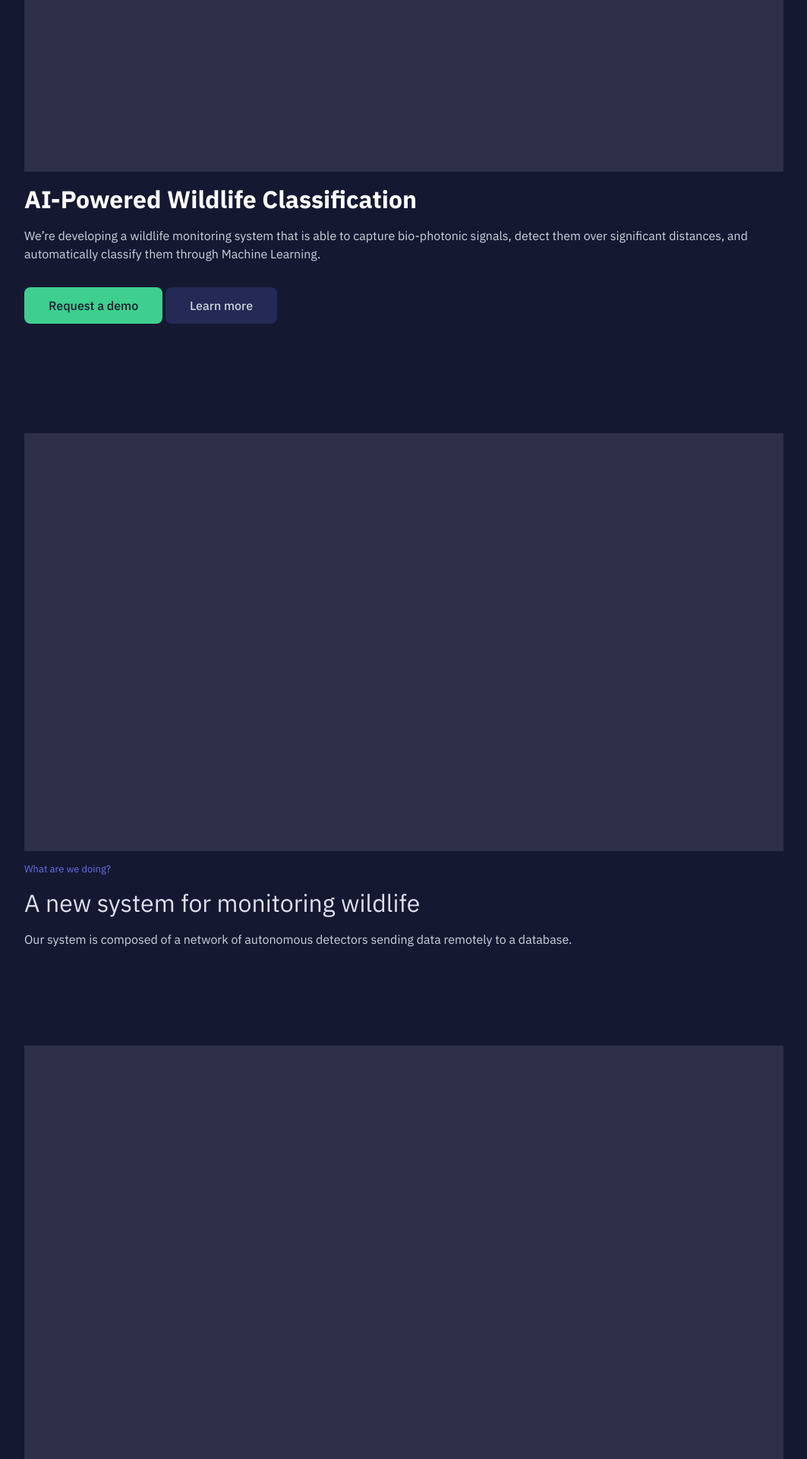
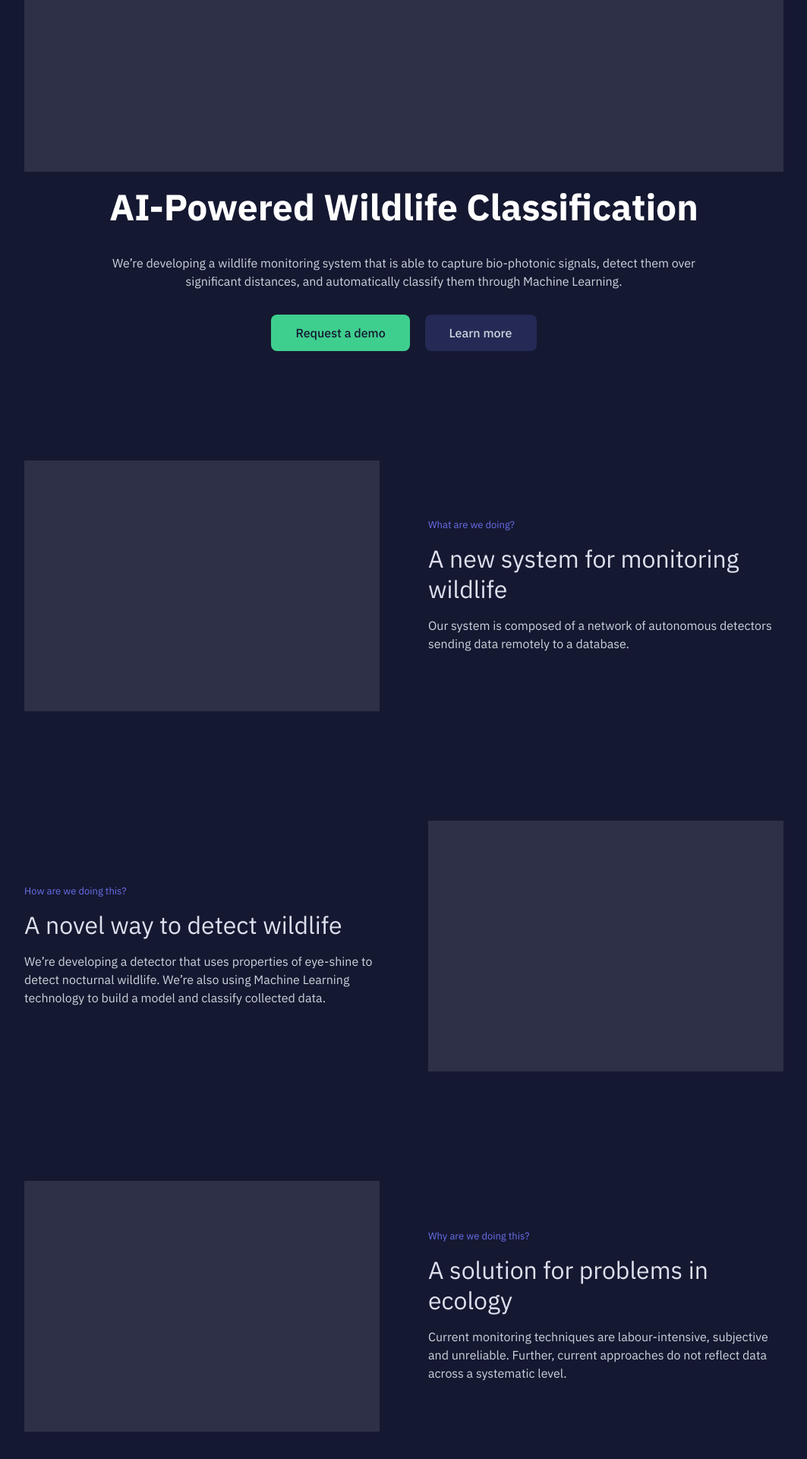
Before and after one commit to SensorTeam/website, a Jekyll site: the page built from source/home.html, in a window 1280 px wide. Shown: the part 478-2398 px from the top of the page at 76% size, without its empty margins (108-1171 px from the left). Built offline with Jekyll 4.4.1, drawn with Linux system fonts in a browser that asks for light colours.

Commit message:
Build desktop layout

```diff
--- a/source/_sass/home.scss
+++ b/source/_sass/home.scss
@@ -10,6 +10,15 @@
 
 		.button {
 			margin-bottom: 16px;
+
+			@media (min-width: $width--breakpoint) {
+				margin-right: 16px;
+
+				&:last-child {
+					margin-right: 0;
+				}
+			}
+
 		}
 	}
 
@@ -18,6 +27,21 @@
 			background-color: rgba(255,255,255,0.1);
 			width: 100%;
 			padding-top: 55%;
+		}
+
+		@media (min-width: $width--breakpoint) {
+			text-align: center;
+
+			h1 {
+				font-size: 48px;
+				line-height: 1.25;
+				margin-bottom: 32px;
+			}
+
+			p {
+				max-width: 768px;
+				margin: 0 auto;
+			}
 		}
 	}
 
@@ -33,6 +57,29 @@
 		.meta {
 			margin-bottom: 16px;
 		}
+
+		@media (min-width: $width--breakpoint) {
+			display: flex;
+			align-items: center;
+
+			& > * {
+				max-width: 468px;
+			}
+
+			figure {
+				padding-top: 33%;
+				margin-right: 64px;
+			}
+
+			&-alt {
+				flex-direction: row-reverse;
+
+				figure {
+					margin-right: 0;
+					margin-left: 64px;
+				}
+			}
+		}
 	}
 
 	.prompt {
@@ -40,6 +87,15 @@
 		padding-top: 32px;
 		margin-bottom: -32px;
 		border-top: 1px solid lighten($color--background, 5%);
+
+		@media (min-width: $width--breakpoint) {
+			text-align: center;
+
+			p {
+				max-width: 768px;
+				margin: 0 auto;
+			}
+		}
 	}
 
 }
--- a/source/home.html
+++ b/source/home.html
@@ -23,7 +23,7 @@ permalink: /
 	</div>
 </section>
 
-<section class="info">
+<section class="info info-alt">
 	<figure></figure>
 	<div class="explanation">
 		<div class="meta meta-alt">How are we doing this?</div>
```
